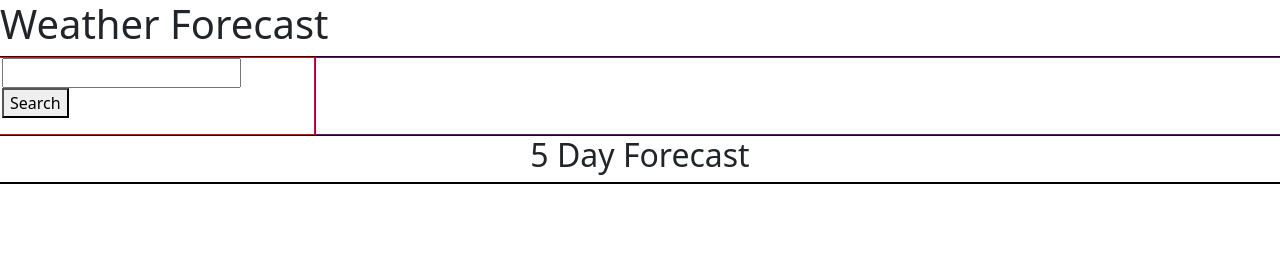
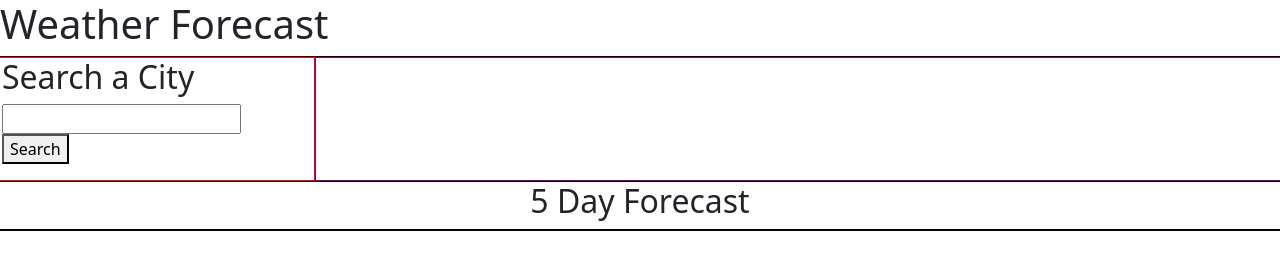
Before and after one commit to N3330/weather-forecast, a plain HTML site: page index.html in a window 1280 px wide. Drawn offline with nearby package versions, Linux system fonts and the light colour scheme.

Commit message:
added search a city text h2

```diff
--- a/index.html
+++ b/index.html
@@ -18,6 +18,7 @@
     </header>
     <div class="row" style="border: 1px solid black;">
         <aside class="col-3" style="border: 1px solid red;">
+            <h2>Search a City</h2>
             <input type="text" id="city">
             <button type="submit" id="search-btn">Search</button>
             <ul id="list-group">
```
